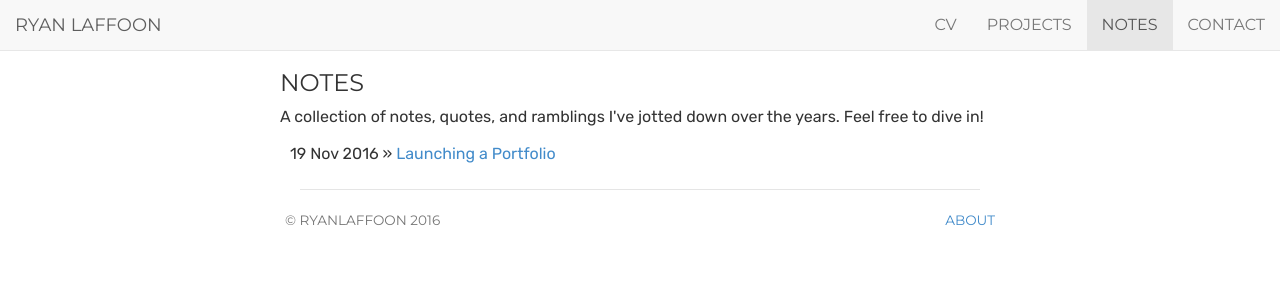
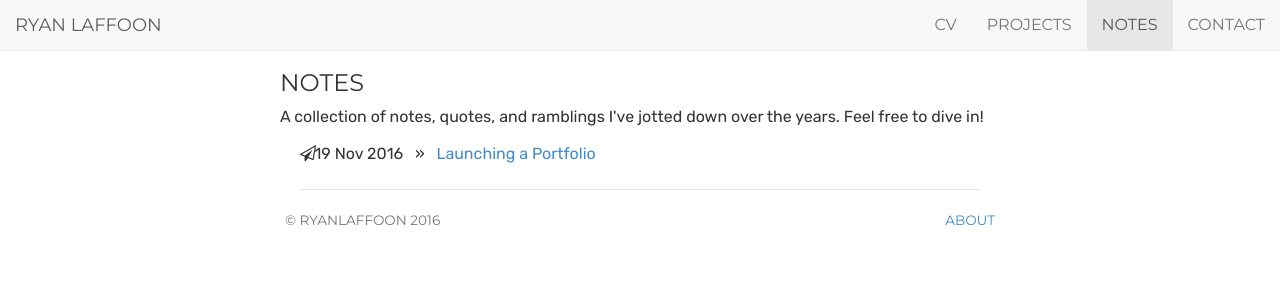
Before and after one commit to ryanlaffoon/ryanlaffoon.github.io, a Jekyll site: the page built from notes/index.html, in a window 1280 px wide. Shown: the top 300 px of the page. Built offline with Jekyll 4.4.1, drawn with Linux system fonts in a browser that asks for light colours.

Commit message:
Update post-list.html

```diff
--- a/_includes/post-list.html
+++ b/_includes/post-list.html
@@ -1,7 +1,13 @@
 <div class="notelist">
     {% for post in site.posts %}
     <ul class="listnotes list-unstyled">
-        <li><span>{{ post.date | date_to_string }} &raquo;</span> <a href="{{ post.url }}">{{ post.title }}</a></li>
+        <li>
+            <span>
+            <i class="{{ post.icon }} fa-fw"></i>
+                <span>{{ post.date | date_to_string }} &nbsp; &raquo; &nbsp;</span>
+                <a href="{{ post.url }}">{{ post.title }}</a>
+            </span>
+        </li>
     </ul>
     {% endfor %}
 </div>
```
